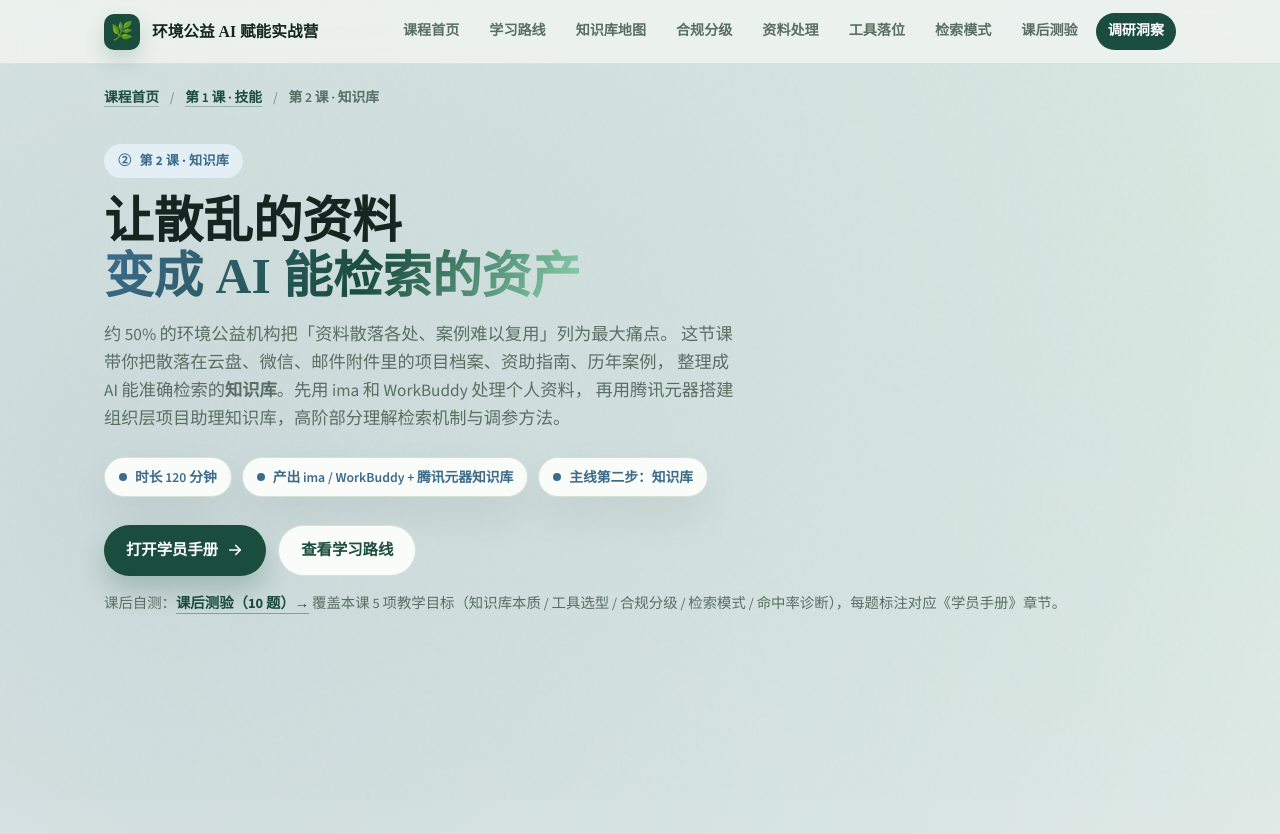
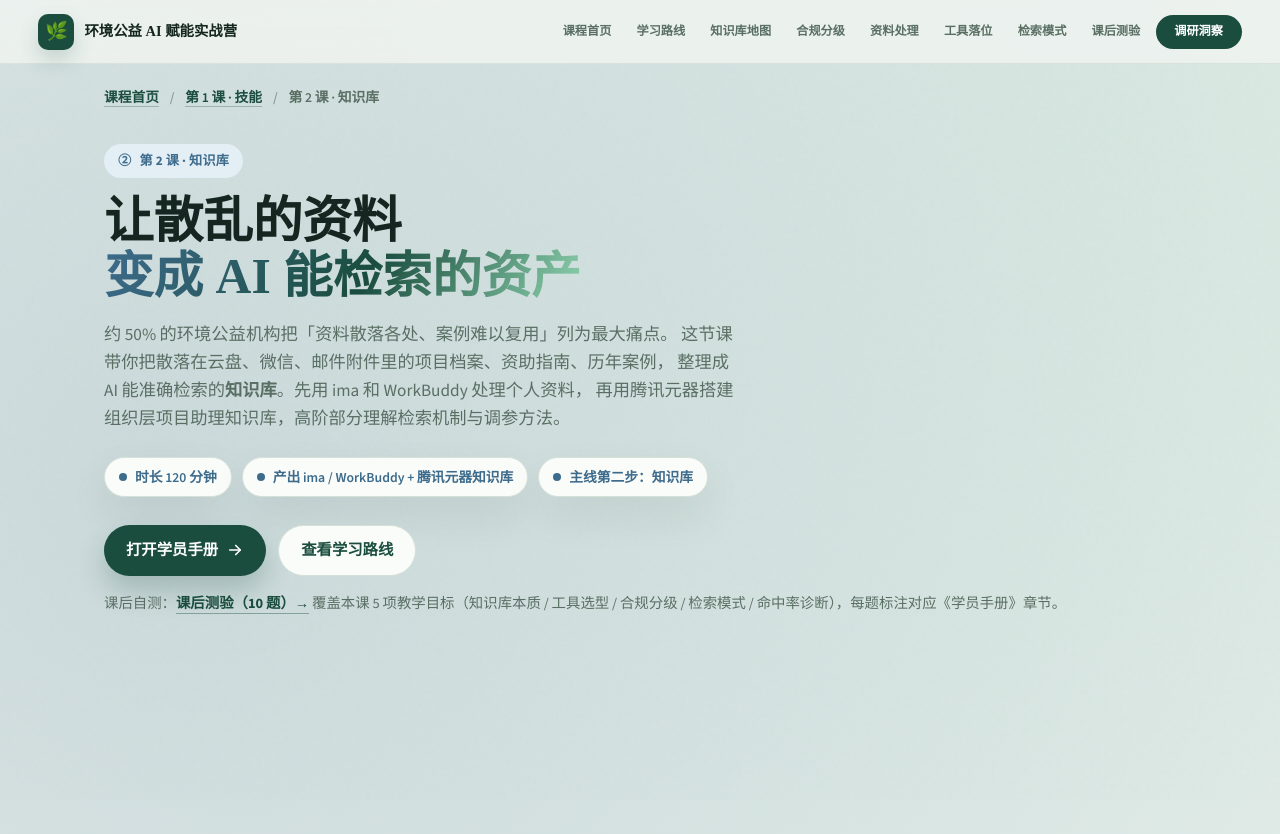
Before and after one commit to AlataChan/yuangongyiaicourse, a plain HTML site: page part-02-knowledge-base/index.html in a window 1280 px wide. Shown: the top 834 px of the page. Drawn offline with nearby package versions, Linux system fonts and the light colour scheme.

Commit message:
Refine lesson two top navigation

```diff
--- a/part-02-knowledge-base/index.html
+++ b/part-02-knowledge-base/index.html
@@ -29,6 +29,7 @@
       --shadow-lg: 0 30px 64px rgba(20, 38, 31, 0.14);
       --radius: 16px;
       --max: 1120px;
+      --header-max: 1680px;
       --header-h: 64px;
       /* Compliance tier colors */
       --tier-green: #2d8a56;
@@ -80,20 +81,23 @@
       display: flex;
       align-items: center;
       justify-content: space-between;
-      max-width: var(--max);
+      max-width: var(--header-max);
       height: 100%;
       margin: 0 auto;
-      padding: 0 24px;
-      gap: 16px;
+      padding: 0 clamp(20px, 3vw, 56px);
+      gap: clamp(18px, 2.4vw, 42px);
     }
     .brand {
       display: flex;
       align-items: center;
-      gap: 12px;
+      flex: 0 0 auto;
+      gap: 10px;
       min-width: 0;
       font-family: "Noto Serif SC", serif;
       font-weight: 700;
-      font-size: 0.98rem;
+      font-size: clamp(0.9rem, 0.92vw, 1rem);
+      line-height: 1.18;
+      white-space: nowrap;
     }
     .brand-mark {
       width: 36px;
@@ -106,17 +110,36 @@
       color: var(--moss);
       box-shadow: 0 10px 20px rgba(26, 77, 62, 0.18);
     }
-    .header-nav { display: flex; align-items: center; gap: 6px; }
+    .header-nav {
+      display: flex;
+      align-items: center;
+      justify-content: flex-end;
+      flex: 1 1 auto;
+      min-width: 0;
+      gap: clamp(2px, 0.45vw, 8px);
+    }
     .header-nav a {
-      padding: 7px 12px;
+      display: inline-flex;
+      align-items: center;
+      justify-content: center;
+      min-height: 34px;
+      padding: 7px clamp(8px, 0.76vw, 12px);
       border-radius: 999px;
       color: var(--muted);
-      font-size: 0.88rem;
+      font-size: clamp(0.76rem, 0.76vw, 0.88rem);
       font-weight: 600;
+      line-height: 1;
+      white-space: nowrap;
       transition: color 160ms ease, background-color 160ms ease;
     }
     .header-nav a:hover { color: var(--forest); background: var(--sky-soft); }
-    .header-nav a.nav-cta { background: var(--forest); color: #fff; }
+    .header-nav a.nav-cta {
+      min-width: 86px;
+      padding-inline: clamp(14px, 1vw, 18px);
+      background: var(--forest);
+      color: #fff;
+      font-weight: 700;
+    }
     .header-nav a.nav-cta:hover { background: var(--forest-light); color: #fff; }
 
     main { position: relative; z-index: 1; }
```
